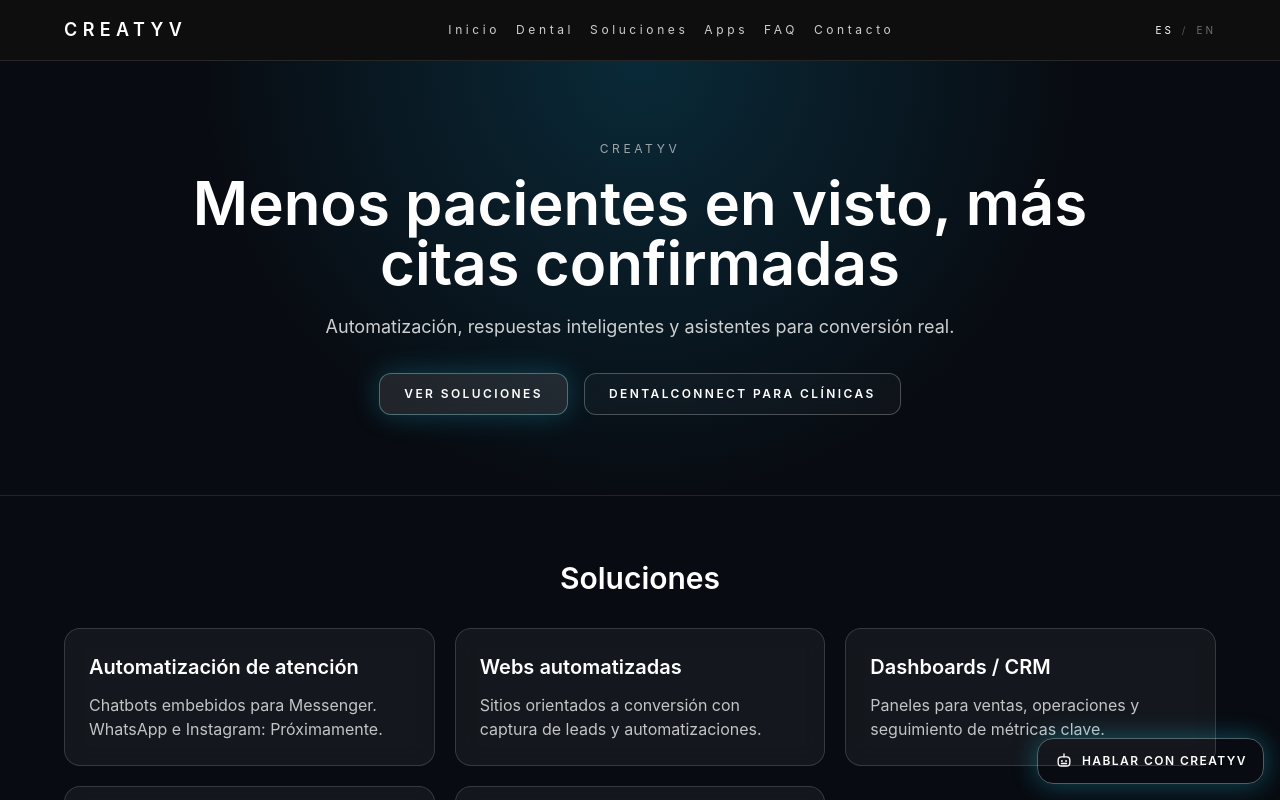
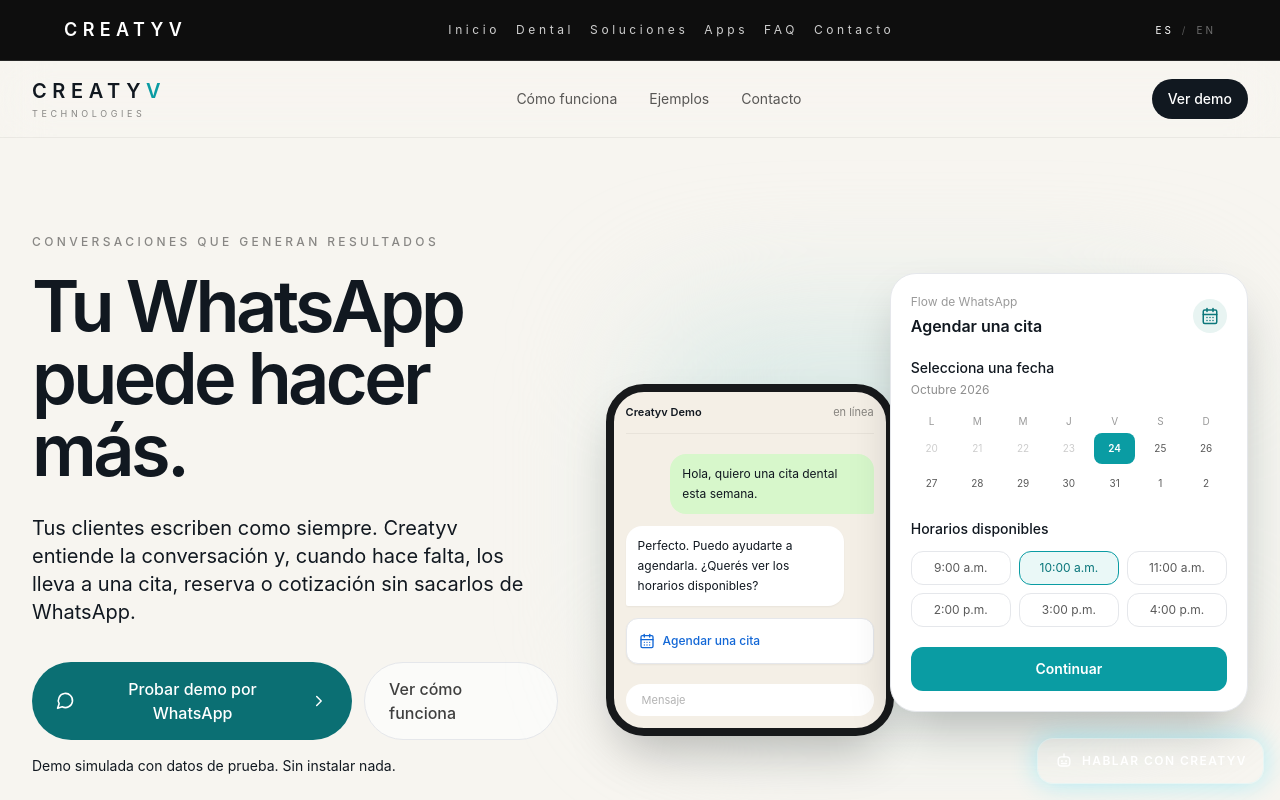
Before and after one commit to Tonycreatyv/CREATYV-LANDING, a React (Vite) app: page / in a window 1280 px wide. Shown: the top 800 px of the page. Built offline with nearby package versions, Linux system fonts and the light colour scheme.

Commit message:
refactor: point home to WhatsApp demo landing

```diff
--- a/src/pages/Home.tsx
+++ b/src/pages/Home.tsx
@@ -1,18 +1,5 @@
-import { useNavigation } from '../context/NavigationContext';
-import MainLanding from '../components/MainLanding';
-import { useLanguage } from '../context/LanguageContext';
+import WhatsAppDemoLanding from '../components/WhatsAppDemoLanding';
 
-const Home = () => {
-  const { language } = useLanguage();
-  const { scrollToSection, goTo } = useNavigation();
-
-  return (
-    <MainLanding
-      language={language}
-      onPrimaryAction={() => scrollToSection('solutions')}
-      onSecondaryAction={() => goTo('/dental')}
-    />
-  );
-};
+const Home = () => <WhatsAppDemoLanding />;
 
 export default Home;
```
